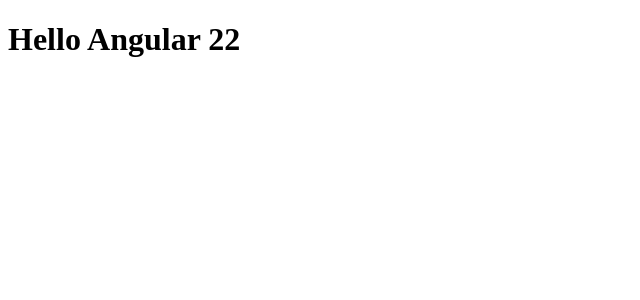
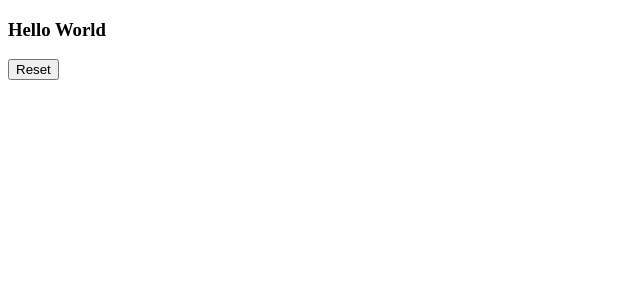
Before and after one commit to erymn/Learn-Refreshed-Angular, an Angular app in the folder my-angular-app/: page / in a window 1280 px wide. Shown: the top 300 px of the page, without its empty margins (0-640 px from the left). Built offline with nearby package versions, Linux system fonts and the light colour scheme.

Commit message:
How template works

```diff
--- a/my-angular-app/src/main.ts
+++ b/my-angular-app/src/main.ts
@@ -9,11 +9,15 @@
 @Component({
   selector: 'app-root',
   standalone: true,
-  template: `<h1>Hello {{name}}</h1>`
+  // template: `<h1>Hello {{name}}</h1>`
+  template: `
+    <h3>Hello {{name}}</h3>
+    <button (click)="name = 'Angular 21'">Reset</button>
+  `
 })
 
 class App{
-  name = 'Angular 22'
+  name = 'World'
 }
 
 bootstrapApplication(App);
```
